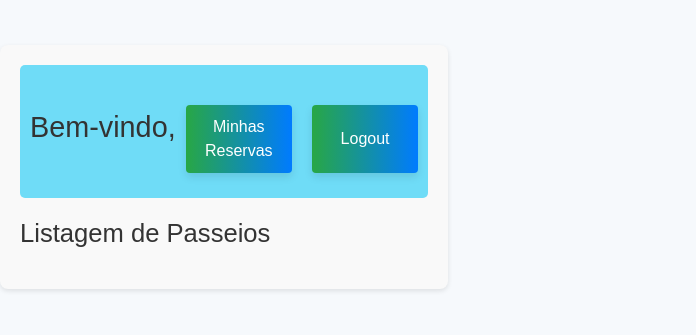
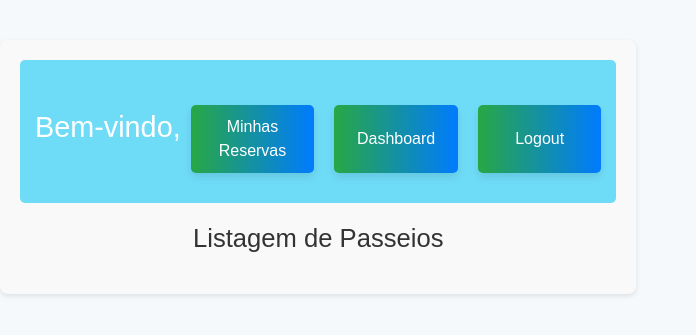
Before and after one commit to LivsDev/FMT_Brazil365_M2, a React (Vite) app: page /passeios in a window 1280 px wide. Shown: the part 233-568 px from the top of the page, without its empty margins (0-696 px from the left). Built offline with nearby package versions, Linux system fonts and the light colour scheme; sample sign-in values are in the browser's storage.

Commit message:
Ajuste listagem de passeios

```diff
--- a/src/pages/ListagemPasseios.css
+++ b/src/pages/ListagemPasseios.css
@@ -1,6 +1,6 @@
 /* Container principal */
 .listagem-passeios-container {
-    max-width: 800px;
+    max-width: 1200px;
     margin: 0 auto;
     padding: 20px;
     background-color: #f9f9f9;
@@ -14,15 +14,22 @@
     justify-content: space-between;
     align-items: center;
     margin-bottom: 20px;
+    background-color: #6fdcf7; /* Cor azul claro */
+    padding: 15px;
+    border-radius: 5px;
 }
 
 .dashboard-header h2 {
     font-size: 1.8rem;
-    color: #333;
+    color: white;
 }
 
 .dashboard-actions button {
     margin-left: 10px;
+    padding: 10px 20px;
+    border-radius: 5px;
+    cursor: pointer;
+    font-size: 16px;
 }
 
 /* Título */
@@ -30,38 +37,16 @@
     font-size: 1.6rem;
     color: #333;
     margin-bottom: 20px;
+    text-align: center;
 }
 
-/* Lista de passeios */
-.passeios-list {
-    list-style: none;
-    padding: 0;
-}
-
-.passeios-item {
-    padding: 15px;
-    margin-bottom: 15px;
-    background-color: #fff;
-    border: 1px solid #ddd;
-    border-radius: 4px;
-}
-
-.passeios-item h4 {
-    margin: 0;
-    font-size: 1.5rem;
-}
-
-.passeios-item p {
-    margin: 5px 0;
-    color: #555;
-}
-
-/* Botões */
+/* Estilo dos botões */
 .btn {
     padding: 10px;
-    border-radius: 4px;
+    border-radius: 5px;
     cursor: pointer;
     margin-top: 10px;
+    font-size: 14px;
 }
 
 .btn-primary {
@@ -94,8 +79,58 @@
     background-color: #c82333;
 }
 
+/* Grid de passeios */
+.passeios-grid {
+    display: grid;
+    grid-template-columns: repeat(auto-fit, minmax(300px, 1fr));
+    gap: 20px;
+}
+
+/* Itens de passeio */
+.passeios-item {
+    background-color: white;
+    padding: 20px;
+    border-radius: 8px;
+    box-shadow: 0 2px 5px rgba(0, 0, 0, 0.1);
+    transition: transform 0.3s;
+}
+
+.passeios-item:hover {
+    transform: scale(1.05);
+}
+
+.passeios-item h4 {
+    margin: 0 0 10px;
+    font-size: 1.5rem;
+}
+
+.passeios-item p {
+    margin: 5px 0;
+    color: #555;
+}
+
+/* Exibir mensagem */
 .text-message {
-    color: green; /* Escolha a cor que preferir */
+    color: green;
     font-weight: bold;
     margin: 10px 0;
+    text-align: center;
 }
+
+
+/* Lista de passeios em grid */
+.grid-container {
+    display: grid;
+    grid-template-columns: repeat(auto-fit, minmax(300px, 1fr)); /* Responsivo */
+    gap: 15px; /* Espaço entre os itens */
+    margin-top: 15px;
+  }
+
+  /* Cada item de passeio na grid */
+  .grid-item {
+    background-color: white;
+    padding: 15px;
+    border-radius: 8px;
+    box-shadow: 0 2px 5px rgba(0, 0, 0, 0.1);
+    transition: transform 0.3s;
+  }
--- a/src/pages/ListagemPasseios.jsx
+++ b/src/pages/ListagemPasseios.jsx
@@ -21,6 +21,11 @@ const ListagemPasseios = () => {
       logout(); // Chama a função logout do contexto de autenticação
       navigate('/login'); // Redireciona para a página de login
   };
+
+  // Função para redirecionar para o dashboard
+  const handleDashboard = () => {
+    navigate('/dashboard-guia'); // Redireciona para a página do dashboard
+};
 
       // Função para reservar um passeio
     const handleReserva = (passeio) => {
@@ -66,6 +71,7 @@ const ListagemPasseios = () => {
           <h2>Bem-vindo, {usuarioLogado.nomeCompleto}</h2>
           <div className="dashboard-actions">
               <button className="btn btn-info" onClick={handleMinhasReservas}>Minhas Reservas</button>
+              <button className="btn btn-primary" onClick={handleDashboard}>Dashboard</button>
               <button className="btn btn-danger" onClick={handleLogout}>Logout</button>
           </div>
       </header>
```
Also changed, not shown: 2 other files (tests, documents, lock files or other folders).
